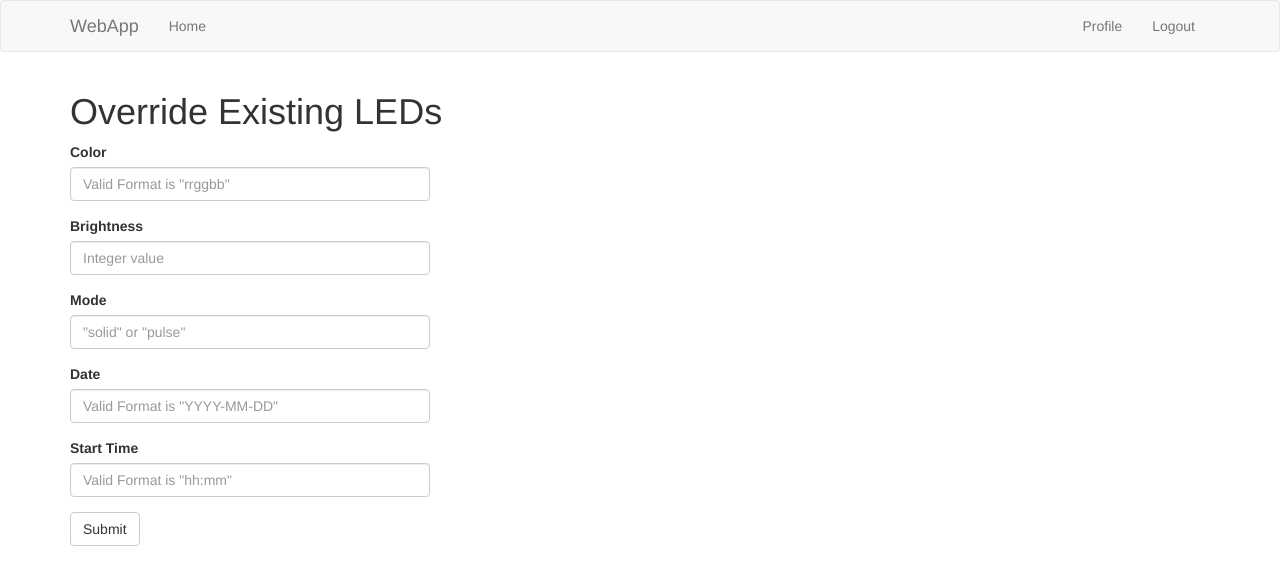
After one commit to gcschmit/classroomLEDs, a Flask app: page /date in a window 1280 px wide. The commit adds this page. Shown: the top 585 px of the page. Run offline with Flask 2, Linux system fonts and the light colour scheme; the visitor is signed in with stand-in values (Sample User, id 1); data comes from the database, SQL or seed files in the repository; both versions use the stored data as it was after the commit; some libraries are stand-ins or nearby versions.

Commit message:
Created separate forms for attributes

```diff
--- a/webApp/app/forms.py
+++ b/webApp/app/forms.py
@@ -55,3 +55,27 @@ class Override(FlaskForm):
     def __init__(self, original_username, *args, **kwargs):
         super(Override, self).__init__(*args, **kwargs)
         self.original_username = original_username
+
+class Date(FlaskForm):
+    color = StringField('Color', render_kw={'placeholder': 'Valid Format is "rrggbb"'}, validators=[DataRequired()])
+    brightness = IntegerField('Brightness', render_kw={'placeholder': 'Integer value'}, validators=[DataRequired()])
+    mode = StringField('Mode', render_kw={'placeholder': '"solid" or "pulse"'}, validators=[DataRequired()])
+    date = StringField('Date', render_kw={'placeholder': 'Valid Format is "YYYY-MM-DD"'})
+    start_time = StringField('Start Time', render_kw={'placeholder': 'Valid Format is "hh:mm"'}, validators=[DataRequired()])
+    submit = SubmitField('Submit')
+
+    def __init__(self, original_username, *args, **kwargs):
+        super(Date, self).__init__(*args, **kwargs)
+        self.original_username = original_username
+
+class DayOfWeek(FlaskForm):
+    color = StringField('Color', render_kw={'placeholder': 'Valid Format is "rrggbb"'}, validators=[DataRequired()])
+    brightness = IntegerField('Brightness', render_kw={'placeholder': 'Integer value'}, validators=[DataRequired()])
+    mode = StringField('Mode', render_kw={'placeholder': '"solid" or "pulse"'}, validators=[DataRequired()])
+    day_of_week = StringField('Day of the Week', render_kw={'placeholder': '"monday", "tuesday", "wednesday", "thursday", "friday", "saturday", or "sunday"'})
+    start_time = StringField('Start Time', render_kw={'placeholder': 'Valid Format is "hh:mm"'}, validators=[DataRequired()])
+    submit = SubmitField('Submit')
+
+    def __init__(self, original_username, *args, **kwargs):
+        super(DayOfWeek, self).__init__(*args, **kwargs)
+        self.original_username = original_username
--- a/webApp/app/routes.py
+++ b/webApp/app/routes.py
@@ -3,7 +3,7 @@ from flask import render_template, flash, redirect, url_for, request
 from werkzeug.urls import url_parse
 from flask_login import current_user, login_user, logout_user, login_required
 from app import app, db #importing the app variable (right) defined in the app package (left)
-from app.forms import LoginForm, RegistrationForm, EditProfileForm, Override
+from app.forms import LoginForm, RegistrationForm, EditProfileForm, Override, Date, DayOfWeek
 from app.models import User
 import requests
 import json
@@ -69,26 +69,6 @@ def index():
 
 #    r2 = requests.post(URL_post, json = data_post)
 
-    posts = [
-        {
-            'author': {'username': 'Bill'},
-            'body': "Day of the Week: Specify a day of the week (monday, tuesday, wednesday, \
-                thursday, friday, saturday, sunday) in order to create an override for that \
-                day of the week."
-        },
-        {
-            'author': {'username': 'Bill'},
-            'body': "Date: Specify a date using ISO 8601 notation (\"YYYY-MM-DD\") in order \
-                to override the LEDs on that specific date."
-        },
-        {
-            'author': {'username': 'Bill'},
-            'body': "Override Duration: Override the LEDs right now for a specified amount \
-                of time in minutes."
-        }
-
-
-
 #        {
 #            'author': {'username': 'Bill'},
 #            'body': "ID: " + str(data_dict.get('scenes')[0]['id'])
@@ -101,16 +81,34 @@ def index():
 #            'author': {'username': 'Bill'},
 #            'body': r1.text
 #        }
-    ]
+
 
     posts1 = [
         {
             'author': {'username': 'Bill'},
-            'body': "Test"
+            'body': "Day of Week: Specify a day of the week (monday, tuesday, wednesday, \
+                thursday, friday, saturday, sunday) in order to create an override for that \
+                day of the week."
         }
     ]
 
-    return render_template('index.html', title='Home', posts=posts)
+    posts2 = [
+        {
+            'author': {'username': 'Bill'},
+            'body': "Date: Specify a date using ISO 8601 notation (\"YYYY-MM-DD\") in order \
+                to override the LEDs on that specific date."
+        }
+    ]
+
+    posts3 = [
+        {
+            'author': {'username': 'Bill'},
+            'body': "Override Duration: Override the LEDs right now for a specified amount \
+                of time in minutes."
+        }
+    ]
+
+    return render_template('index.html', title='Home', posts1=posts1, posts2 = posts2, posts3 = posts3)
 
 @app.route('/login', methods=['GET', 'POST'])
 def login(): #Figure out which
@@ -192,7 +190,6 @@ def override():
 
         if (day_of_week != ""):
             data_post = {
-                # id doesn't matter "id": 90,
                 "color": "ff" + color,
                 "brightness": brightness,
                 "mode": mode,
@@ -200,7 +197,6 @@ def override():
                 "start_time": "1900-01-01T" + start_time + ":00.000"}
         elif (date != ""):
             data_post = {
-                # id doesn't matter "id": 90,
                 "color": "ff" + color,
                 "brightness": brightness,
                 "mode": mode,
@@ -208,7 +204,6 @@ def override():
                 "start_time": "1900-01-01T" + start_time + ":00.000"}
         elif (override_duration != -1):
             data_post = {
-                # id doesn't matter "id": 90,
                 "color": "ff" + color,
                 "brightness": brightness,
                 "mode": mode,
@@ -224,3 +219,61 @@ def override():
         flash('Your changes have been saved.')
         return redirect(url_for('index'))
     return render_template('override.html', title='Override', form=form)
+
+@app.route('/date', methods=['GET', 'POST'])
+@login_required
+def date():
+    form = Date(current_user.username)
+    if form.validate_on_submit():
+        URL_post = "http://localhost:3000/leds/1/scenes"
+
+        color = form.color.data
+        brightness = form.brightness.data
+        mode = form.mode.data
+        date = form.date.data
+        start_time = form.start_time.data
+
+        data_post = {
+            "color": "ff" + color,
+            "brightness": brightness,
+            "mode": mode,
+            "date": date,
+            "start_time": "1900-01-01T" + start_time + ":00.000"}
+
+        post_dumps = json.dumps(data_post)
+        post_dict = json.loads(post_dumps)
+        r_post = requests.post(URL_post, json = data_post)
+
+        db.session.commit()
+        flash('Your changes have been saved.')
+        return redirect(url_for('index'))
+    return render_template('date.html', title='Date', form=form)
+
+@app.route('/dayofweek', methods=['GET', 'POST'])
+@login_required
+def dayofweek():
+    form = DayOfWeek(current_user.username)
+    if form.validate_on_submit():
+        URL_post = "http://localhost:3000/leds/1/scenes"
+
+        color = form.color.data
+        brightness = form.brightness.data
+        mode = form.mode.data
+        day_of_week = form.day_of_week.data
+        start_time = form.start_time.data
+
+        data_post = {
+            "color": "ff" + color,
+            "brightness": brightness,
+            "mode": mode,
+            "day_of_week": day_of_week,
+            "start_time": "1900-01-01T" + start_time + ":00.000"}
+
+        post_dumps = json.dumps(data_post)
+        post_dict = json.loads(post_dumps)
+        r_post = requests.post(URL_post, json = data_post)
+
+        db.session.commit()
+        flash('Your changes have been saved.')
+        return redirect(url_for('index'))
+    return render_template('dayofweek.html', title='Day of Week', form=form)
--- a/webApp/app/templates/_post.html
+++ b/webApp/app/templates/_post.html
@@ -1,5 +1,5 @@
 <table>
     <tr valign="top">
-        <td><b>{{ post.body }}</b></td>
+        <td>{{ post.body }}</td>
     </tr>
 </table>
--- /dev/null
+++ b/webApp/app/templates/date.html
@@ -0,0 +1,12 @@
+{% extends "base.html" %}
+{% import 'bootstrap/wtf.html' as wtf %}
+
+{% block app_content %}
+    <h1>Override Existing LEDs</h1>
+    <div class="row">
+        <div class="col-md-4">
+            {{ wtf.quick_form(form) }}
+        </div>
+    </div>
+    <br>
+{% endblock %}
```
Also changed, not shown: server/routes/leds.json (+1 -1 lines), webApp/app/templates/dayofweek.html (added, +12 -0 lines), webApp/app/templates/index.html (+16 -2 lines), webApp/app.db, 11 other files.
